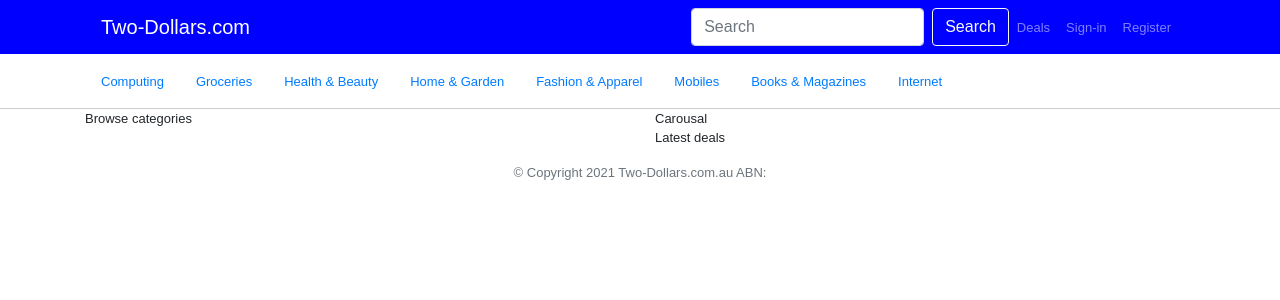
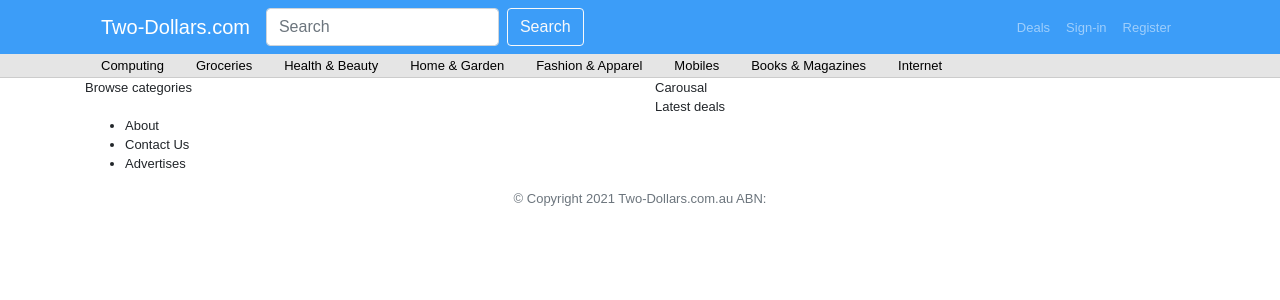
Before and after one commit to bonnak/2dollarshop, a Next.js app: page / in a window 1280 px wide. Shown: the top 300 px of the page. Built offline with nearby package versions, Linux system fonts and the light colour scheme.

Commit message:
adjusted sub-menu

```diff
--- a/components/PageFooter.js
+++ b/components/PageFooter.js
@@ -4,7 +4,11 @@ export default function PageFooter() {
   return <footer>
     <Container>
       <div>
-        <ul></ul>
+        <ul>
+          <li>About</li>
+          <li>Contact Us</li>
+          <li>Advertises</li>
+        </ul>
       </div>
       <div className="text-center">
         <span className="text-muted">© Copyright 2021 Two-Dollars.com.au ABN:</span>
--- a/components/PageHeader.js
+++ b/components/PageHeader.js
@@ -1,16 +1,18 @@
-import { Navbar, Nav, Form, FormControl, Button, Container } from 'react-bootstrap';
+import { Navbar, Nav, Form, FormControl, Button, Container, InputGroup } from 'react-bootstrap';
 
 export default function PageHeader() {
   return <header className="app-header">
     <Container>
       <Navbar collapseOnSelect expand="lg" variant="dark">
         <Navbar.Brand href="#home">Two-Dollars.com</Navbar.Brand>
-        <Navbar.Toggle aria-controls="basic-navbar-nav" />
-        <Navbar.Collapse id="basic-navbar-nav" className="justify-content-end">
+        <div className="justify-content-md-center">
           <Form inline>
             <FormControl type="text" placeholder="Search" className="mr-sm-2" />
             <Button variant="outline-light">Search</Button>
           </Form>
+        </div>
+        <Navbar.Toggle aria-controls="basic-navbar-nav" />
+        <Navbar.Collapse id="basic-navbar-nav" className="justify-content-end">
           <Nav>
             <Nav.Item>
               <Nav.Link href="/home">Deals</Nav.Link>
--- a/components/SubMenu.js
+++ b/components/SubMenu.js
@@ -3,7 +3,7 @@ import { Container, Nav } from 'react-bootstrap';
 export default function SubMenu() {
   return <div className="app-submenu">
     <Container>
-      <Nav>
+      <Nav className="app-submenu__nav">
         <Nav.Item>
           <Nav.Link href="/#">Computing</Nav.Link>
         </Nav.Item>
--- a/styles/header.scss
+++ b/styles/header.scss
@@ -1,5 +1,5 @@
 .app-header {
-  background-color: blue;
+  background-color: #3C9DF8;
   //height: 200px;
   //width: 100%;
 }
--- a/styles/menu.scss
+++ b/styles/menu.scss
@@ -1,4 +1,25 @@
 .app-submenu {
-	padding: 1rem 0;
-	border-bottom: solid 1px #ccc;
+	padding: 0rem 0;
+    border-bottom: solid 1px #ccc;
+    margin-top: 0px;
+    height: 24px;
+    background-color: #E5E5E5;
 }
+
+.app-submenu__nav {
+	list-style-type: none;
+	margin: 0;
+	padding: 0;
+	overflow: hidden;
+  }
+
+  .app-submenu__nav a {
+	display: block;
+	color: black;
+	text-align: center;
+	text-decoration: none;
+  }
+
+  .app-submenu__nav a:hover {
+	background-color: #C4C4C4;
+  }
```
Also changed, not shown: public/search.png (added), styles/main-side.scss (renamed from styles/mail-side.scss), 1 other file (tests, documents, lock files or other folders).
